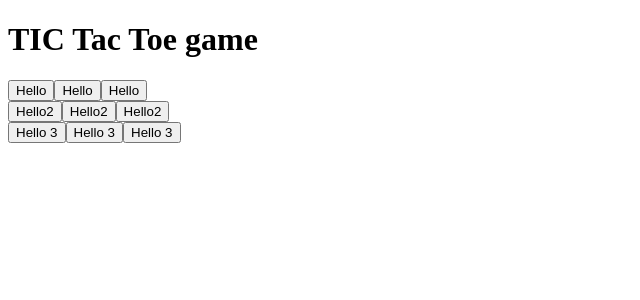
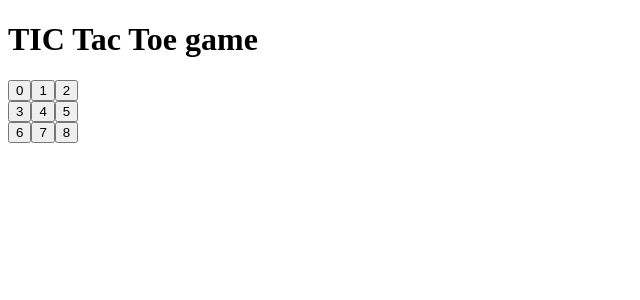
Before and after one commit to spectrum007/Tic_Tac_ToeGame, a React (Vite) app: page / in a window 1280 px wide. Shown: the top 300 px of the page, without its empty margins (0-640 px from the left). Built offline with nearby package versions, Linux system fonts and the light colour scheme.

Commit message:
Added square and board component

```diff
--- a/src/Components/Board.jsx
+++ b/src/Components/Board.jsx
@@ -1,22 +1,23 @@
 import React from "react";
+import Square from "./Square";
 
 function Board() {
   return (
     <div>
       <div>
-        <button> Hello </button>
-        <button> Hello </button>
-        <button> Hello </button>
+        <Square value={0} />
+        <Square value={1} />
+        <Square value={2} />
       </div>
       <div>
-        <button> Hello2 </button>
-        <button> Hello2 </button>
-        <button> Hello2 </button>
+        <Square value={3} />
+        <Square value={4} />
+        <Square value={5} />
       </div>
       <div>
-        <button>Hello 3</button>
-        <button>Hello 3</button>
-        <button>Hello 3</button>
+        <Square value={6} />
+        <Square value={7} />
+        <Square value={8} />
       </div>
     </div>
   );
--- /dev/null
+++ b/src/Components/Square.jsx
@@ -0,0 +1,9 @@
+import React from "react";
+
+const Square = ({ value }) => {
+  // porps is used to access the parametres of the components ......we can just destructure them and use the exact key word
+  console.log({ value });
+  return <button type="button"> {value} </button>;
+};
+
+export default Square;
```
Also changed, not shown: 1 other file (tests, documents, lock files or other folders).
